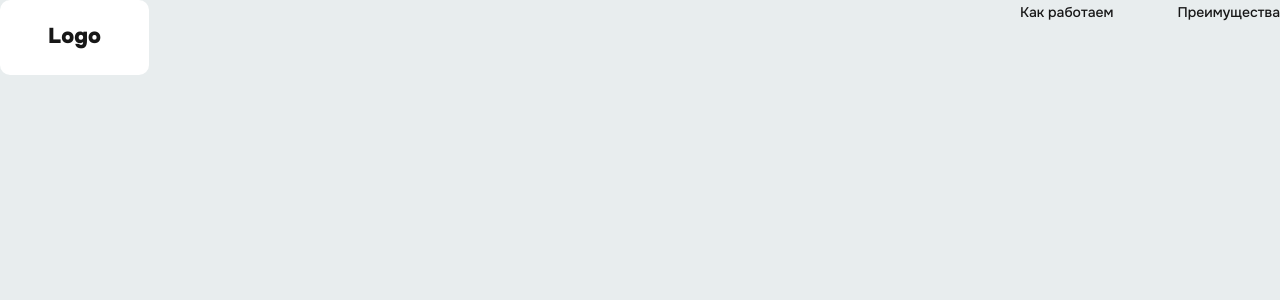
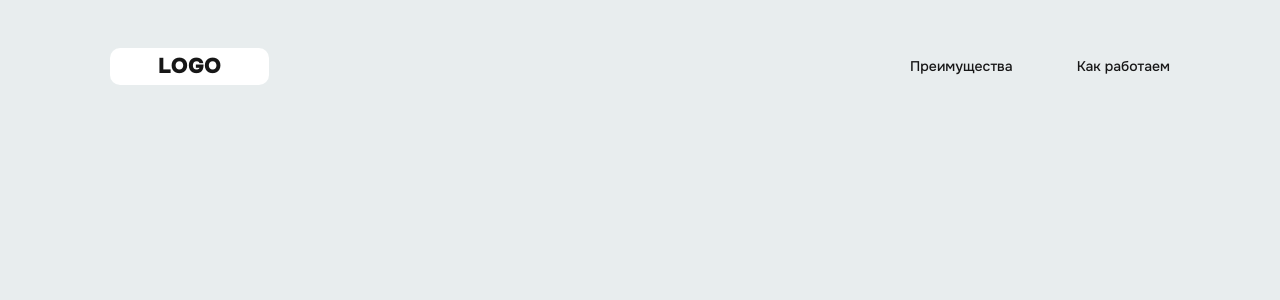
Before and after one commit to AnnaGolmakova/getshop-test, a Next.js app: page / in a window 1280 px wide. Shown: the top 300 px of the page. Built offline with nearby package versions, Linux system fonts and the light colour scheme.

Commit message:
created Header component

```diff
--- a/src/components/header/Header.jsx
+++ b/src/components/header/Header.jsx
@@ -7,8 +7,12 @@ export default function Header() {
       <div className={styles["header__logo"]}>Logo</div>
       <nav className={styles["header__menu"]}>
         <ul className={styles["header__menu-list"]}>
-          <li className={styles["header__menu-item"]}>Как работаем</li>
-          <li className={styles["header__menu-item"]}>Преимущества</li>
+          <li className={styles["header__menu-item"]}>
+            <a href="#balance">Преимущества</a>
+          </li>
+          <li className={styles["header__menu-item"]}>
+            <a href="#benefits">Как работаем</a>
+          </li>
         </ul>
       </nav>
     </header>
--- a/src/components/header/Header.module.css
+++ b/src/components/header/Header.module.css
@@ -2,22 +2,32 @@
   display: flex;
   flex-direction: row;
   justify-content: space-between;
+  padding: 48px var(--padding-page) 0 var(--padding-page);
 }
 
 .header__logo {
+  display: flex;
+  place-items: center;
+  border-radius: 10px;
+  background-color: #ffffff;
+  padding: 0px 48px 0px 48px;
   font-weight: 900;
   font-size: 21.49px;
   line-height: 36.84px;
-  padding: 18px 48px 20px 48px;
-  background-color: #ffffff;
-  border-radius: 10px;
+  text-transform: uppercase;
+}
+
+.header__menu {
+  display: flex;
+  flex-direction: row;
+  align-items: center;
 }
 
 .header__menu-list {
-  list-style-type: none;
   display: flex;
   flex-direction: row;
   gap: 64px;
+  list-style-type: none;
 }
 
 .header__menu-item {
@@ -25,3 +35,15 @@
   font-size: 14px;
   line-height: 24px;
 }
+
+.header__menu-item:hover {
+  cursor: pointer;
+  color: var(--orange);
+}
+
+.header__menu-item a {
+  text-decoration: none;
+}
+.header__menu-item a:active {
+  text-decoration: underline;
+}
```
